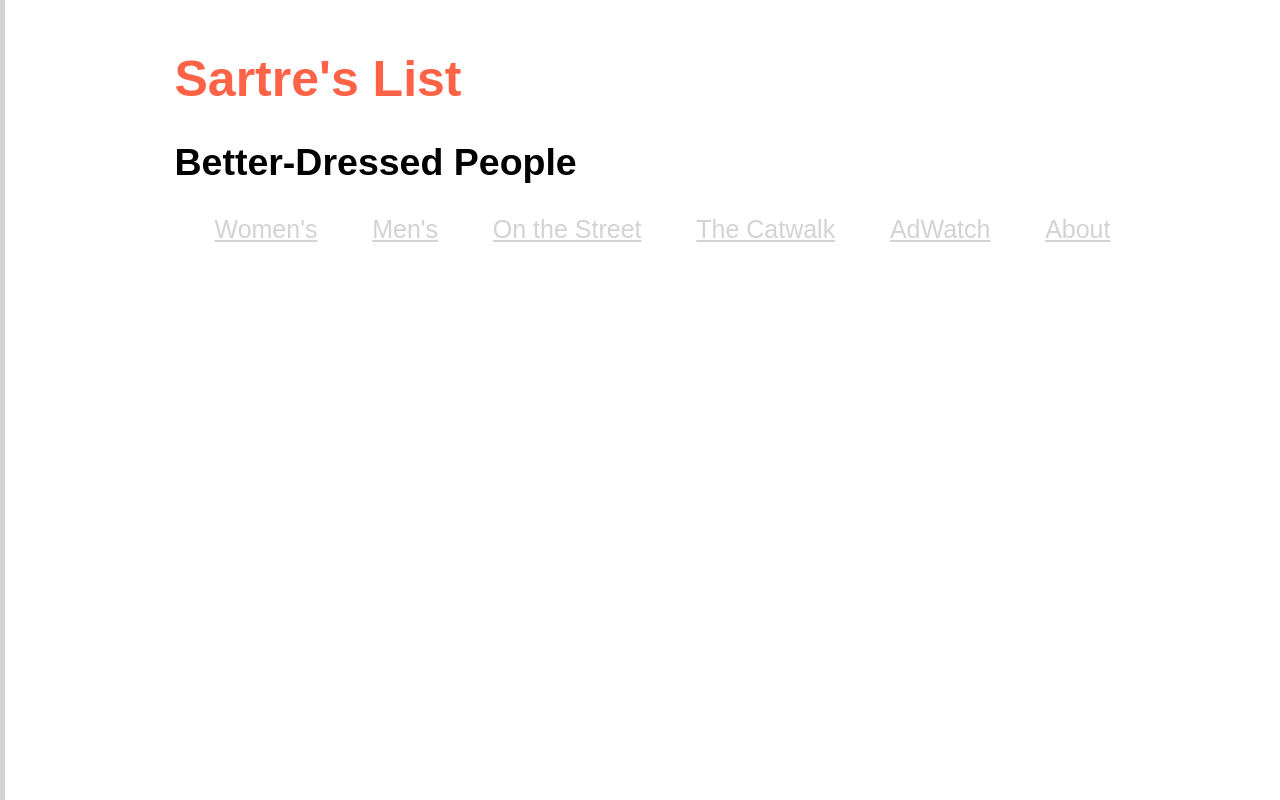
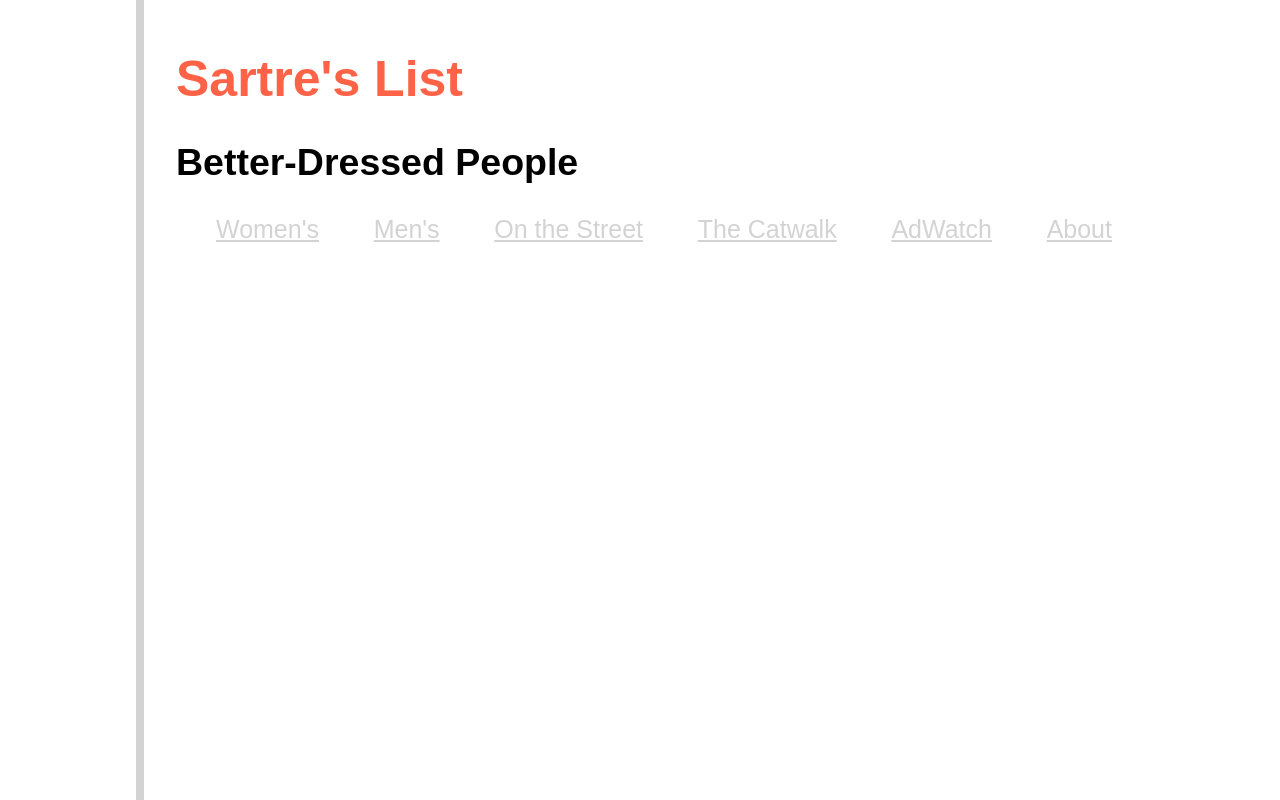
Before and after one commit to homdahal997/Fashion-Blog-Html_CSS, a plain HTML site: page index.html in a window 1280 px wide. Drawn offline with Linux system fonts and the light colour scheme.

Commit message:
Added main section to index.html and update border style in style.css

```diff
--- a/index.html
+++ b/index.html
@@ -21,5 +21,10 @@
             </ul>
         </nav>
     </header>
+    <main>
+        <article>
+
+        </article>
+    </main>
 </body>
 </html>
--- a/style.css
+++ b/style.css
@@ -1,14 +1,10 @@
-html {
-    border-left: 5px solid lightgray;
-
-}
-
 body {
     min-height: 100vh;
     font-family: sans-serif;
     max-width: 1000px;
     margin: auto;
     font-size: 25px;
+    border-left: 8px solid lightgray;
 
 }
 
```
